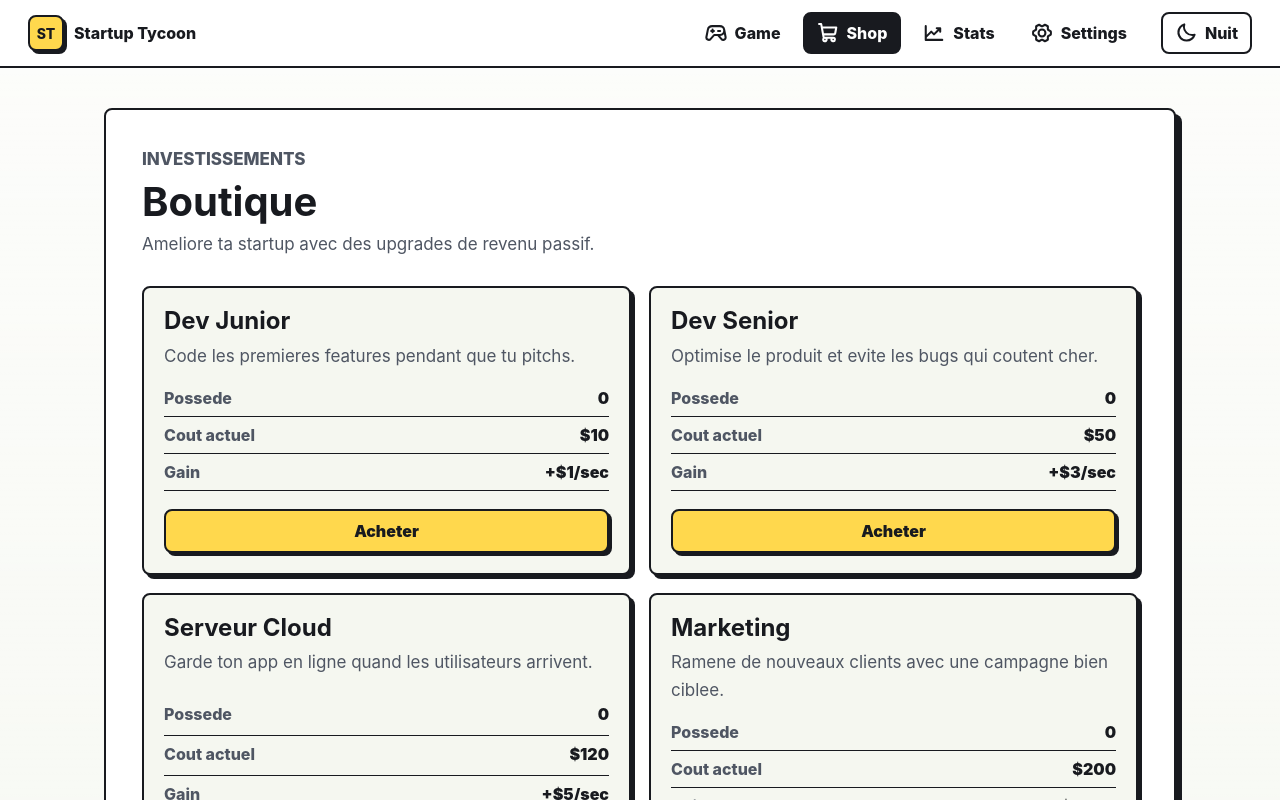
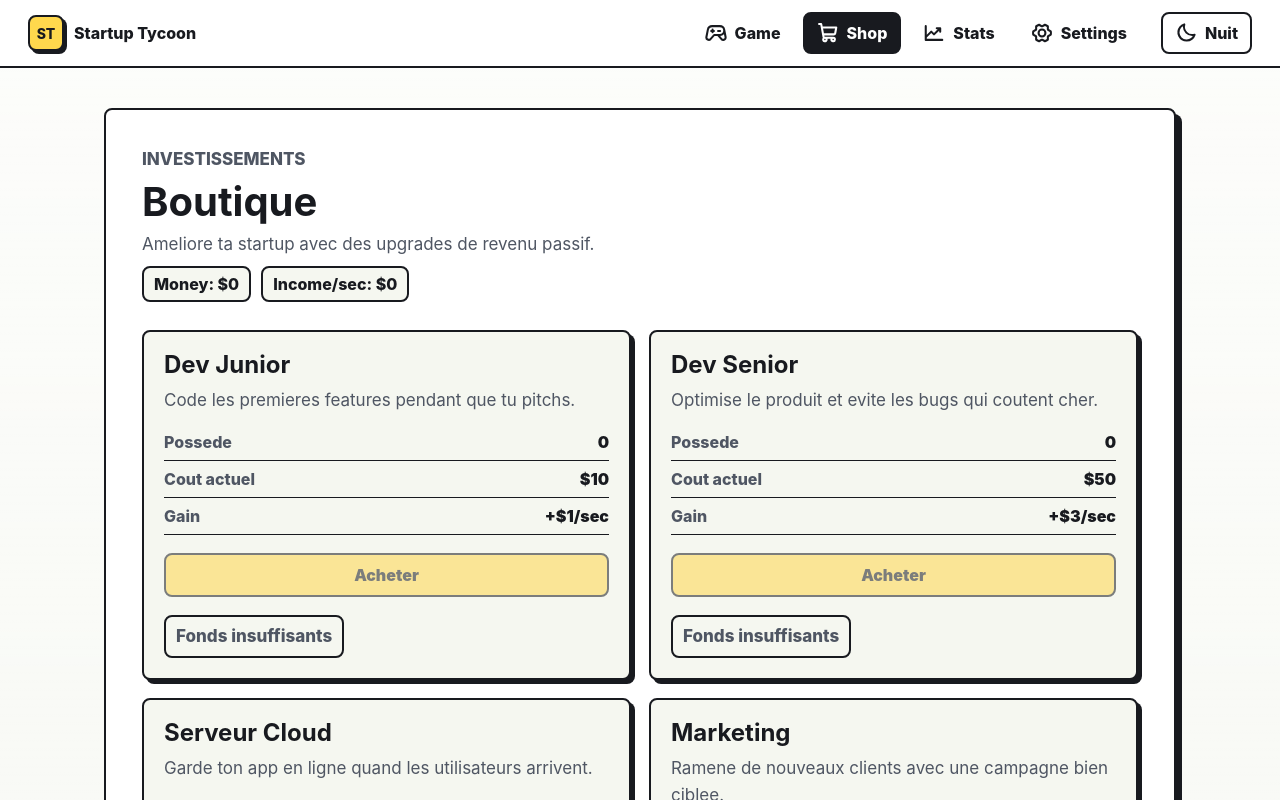
Before and after one commit to JoVibess/startup-tycoon, a React (Vite) app: page /shop in a window 1280 px wide. Shown: the top 800 px of the page. Built offline with nearby package versions, Linux system fonts and the light colour scheme.

Commit message:
ADD [clicker] Achat + maj du state

```diff
--- a/src/App.jsx
+++ b/src/App.jsx
@@ -1,18 +1,100 @@
+import { useCallback, useState } from 'react'
 import { BrowserRouter, Routes, Route } from 'react-router-dom'
 import Layout from './components/Layout'
+import { initialUpgrades } from './data/upgrades'
 import Game from './pages/Game'
 import Shop from './pages/Shop'
 import Stats from './pages/Stats'
 import Settings from './pages/Settings'
 import NotFound from './pages/NotFound'
+import { getUpgradeCost } from './utils/getUpgradeCost'
 
 function App() {
+  const [money, setMoney] = useState(0)
+  const [clickValue] = useState(1)
+  const [incomePerSecond, setIncomePerSecond] = useState(0)
+  const [upgrades, setUpgrades] = useState(() =>
+    initialUpgrades.map((upgrade) => ({ ...upgrade })),
+  )
+  const [shopMessage, setShopMessage] = useState('')
+
+  const handlePassiveIncomeTick = useCallback(() => {
+    setMoney((currentMoney) => currentMoney + incomePerSecond)
+  }, [incomePerSecond])
+
+  function handleDevelopClick() {
+    setMoney((currentMoney) => currentMoney + clickValue)
+  }
+
+  function handleAddIncomePerSecond() {
+    setIncomePerSecond((currentIncome) => currentIncome + 1)
+  }
+
+  function handleResetIncomePerSecond() {
+    setIncomePerSecond(0)
+  }
+
+  function handleBuyUpgrade(upgradeId) {
+    const upgradeToBuy = upgrades.find((upgrade) => upgrade.id === upgradeId)
+
+    if (!upgradeToBuy) {
+      return
+    }
+
+    const currentCost = getUpgradeCost(
+      upgradeToBuy.baseCost,
+      upgradeToBuy.count,
+    )
+
+    if (money < currentCost) {
+      setShopMessage(`Fonds insuffisants pour ${upgradeToBuy.name}.`)
+      return
+    }
+
+    setMoney((currentMoney) => currentMoney - currentCost)
+    setIncomePerSecond(
+      (currentIncome) => currentIncome + upgradeToBuy.incomePerSecondGain,
+    )
+    setUpgrades((currentUpgrades) =>
+      currentUpgrades.map((upgrade) =>
+        upgrade.id === upgradeId
+          ? { ...upgrade, count: upgrade.count + 1 }
+          : upgrade,
+      ),
+    )
+    setShopMessage(`${upgradeToBuy.name} achete.`)
+  }
+
   return (
     <BrowserRouter>
       <Routes>
         <Route element={<Layout />}>
-          <Route path="/" element={<Game />} />
-          <Route path="/shop" element={<Shop />} />
+          <Route
+            path="/"
+            element={
+              <Game
+                money={money}
+                clickValue={clickValue}
+                incomePerSecond={incomePerSecond}
+                onDevelopClick={handleDevelopClick}
+                onPassiveIncomeTick={handlePassiveIncomeTick}
+                onAddIncomePerSecond={handleAddIncomePerSecond}
+                onResetIncomePerSecond={handleResetIncomePerSecond}
+              />
+            }
+          />
+          <Route
+            path="/shop"
+            element={
+              <Shop
+                money={money}
+                incomePerSecond={incomePerSecond}
+                upgrades={upgrades}
+                message={shopMessage}
+                onBuyUpgrade={handleBuyUpgrade}
+              />
+            }
+          />
           <Route path="/stats" element={<Stats />} />
           <Route path="/settings" element={<Settings />} />
           <Route path="*" element={<NotFound />} />
--- a/src/pages/Game.jsx
+++ b/src/pages/Game.jsx
@@ -1,33 +1,25 @@
-import { useEffect, useState } from 'react'
+import { useEffect } from 'react'
 import ClickButton from '../components/ClickButton'
 import GameHeader from '../components/GameHeader'
 
-function Game() {
-  const [money, setMoney] = useState(0)
-  const [clickValue] = useState(1)
-  const [incomePerSecond, setIncomePerSecond] = useState(0)
-
+function Game({
+  money,
+  clickValue,
+  incomePerSecond,
+  onDevelopClick,
+  onPassiveIncomeTick,
+  onAddIncomePerSecond,
+  onResetIncomePerSecond,
+}) {
   useEffect(() => {
     const tickId = setInterval(() => {
-      setMoney((currentMoney) => currentMoney + incomePerSecond)
+      onPassiveIncomeTick()
     }, 1000)
 
     return () => {
       clearInterval(tickId)
     }
-  }, [incomePerSecond])
-
-  function handleDevelopClick() {
-    setMoney((currentMoney) => currentMoney + clickValue)
-  }
-
-  function handleAddIncomePerSecond() {
-    setIncomePerSecond((currentIncome) => currentIncome + 1)
-  }
-
-  function handleResetIncomePerSecond() {
-    setIncomePerSecond(0)
-  }
+  }, [onPassiveIncomeTick])
 
   return (
     <main className="game-page">
@@ -38,13 +30,13 @@ function Game() {
           Clique pour développer ta startup.
         </p>
 
-        <ClickButton clickValue={clickValue} onClick={handleDevelopClick} />
+        <ClickButton clickValue={clickValue} onClick={onDevelopClick} />
 
         <div className="test-actions" aria-label="Tests du revenu passif">
-          <button type="button" onClick={handleAddIncomePerSecond}>
+          <button type="button" onClick={onAddIncomePerSecond}>
             +1 income/sec
           </button>
-          <button type="button" onClick={handleResetIncomePerSecond}>
+          <button type="button" onClick={onResetIncomePerSecond}>
             Reset income/sec
           </button>
         </div>
--- a/src/pages/Shop.jsx
+++ b/src/pages/Shop.jsx
@@ -1,18 +1,26 @@
-import { initialUpgrades } from '../data/upgrades'
+import { formatNumber } from '../utils/formatNumber'
 import { getUpgradeCost } from '../utils/getUpgradeCost'
 
-function Shop() {
+function Shop({ money, incomePerSecond, upgrades, message, onBuyUpgrade }) {
   return (
     <main className="shop-page">
       <header className="shop-header">
         <p className="eyebrow">Investissements</p>
         <h1>Boutique</h1>
         <p>Ameliore ta startup avec des upgrades de revenu passif.</p>
+
+        <div className="shop-stats" aria-label="Etat actuel">
+          <span>Money: ${formatNumber(money)}</span>
+          <span>Income/sec: ${formatNumber(incomePerSecond)}</span>
+        </div>
+
+        {message ? <p className="shop-feedback">{message}</p> : null}
       </header>
 
       <section className="upgrade-list" aria-label="Liste des upgrades">
-        {initialUpgrades.map((upgrade) => {
+        {upgrades.map((upgrade) => {
           const currentCost = getUpgradeCost(upgrade.baseCost, upgrade.count)
+          const canBuy = money >= currentCost
 
           return (
             <article className="upgrade-card" key={upgrade.id}>
@@ -28,15 +36,25 @@ function Shop() {
                 </div>
                 <div>
                   <dt>Cout actuel</dt>
-                  <dd>${currentCost}</dd>
+                  <dd>${formatNumber(currentCost)}</dd>
                 </div>
                 <div>
                   <dt>Gain</dt>
-                  <dd>+${upgrade.incomePerSecondGain}/sec</dd>
+                  <dd>+${formatNumber(upgrade.incomePerSecondGain)}/sec</dd>
                 </div>
               </dl>
 
-              <button type="button">Acheter</button>
+              <button
+                type="button"
+                disabled={!canBuy}
+                onClick={() => onBuyUpgrade(upgrade.id)}
+              >
+                Acheter
+              </button>
+
+              {!canBuy ? (
+                <p className="upgrade-warning">Fonds insuffisants</p>
+              ) : null}
             </article>
           )
         })}
--- a/src/styles/App.css
+++ b/src/styles/App.css
@@ -330,6 +330,29 @@ button {
   gap: 8px;
 }
 
+.shop-stats {
+  display: flex;
+  flex-wrap: wrap;
+  gap: 10px;
+}
+
+.shop-stats span,
+.shop-feedback,
+.upgrade-warning {
+  width: fit-content;
+  padding: 6px 10px;
+  border: 2px solid var(--border);
+  border-radius: 8px;
+  background: var(--page-bg);
+  color: var(--text);
+  font-weight: 800;
+}
+
+.shop-feedback {
+  background: var(--accent);
+  color: var(--accent-text);
+}
+
 .upgrade-list {
   display: grid;
   grid-template-columns: repeat(2, minmax(0, 1fr));
@@ -385,6 +408,16 @@ button {
   color: var(--accent-text);
   font-weight: 900;
   box-shadow: 3px 3px 0 var(--shadow);
+}
+
+.upgrade-card button:disabled {
+  cursor: not-allowed;
+  opacity: 0.55;
+  box-shadow: none;
+}
+
+.upgrade-warning {
+  color: var(--muted-text);
 }
 
 @media (max-width: 768px) {
```
